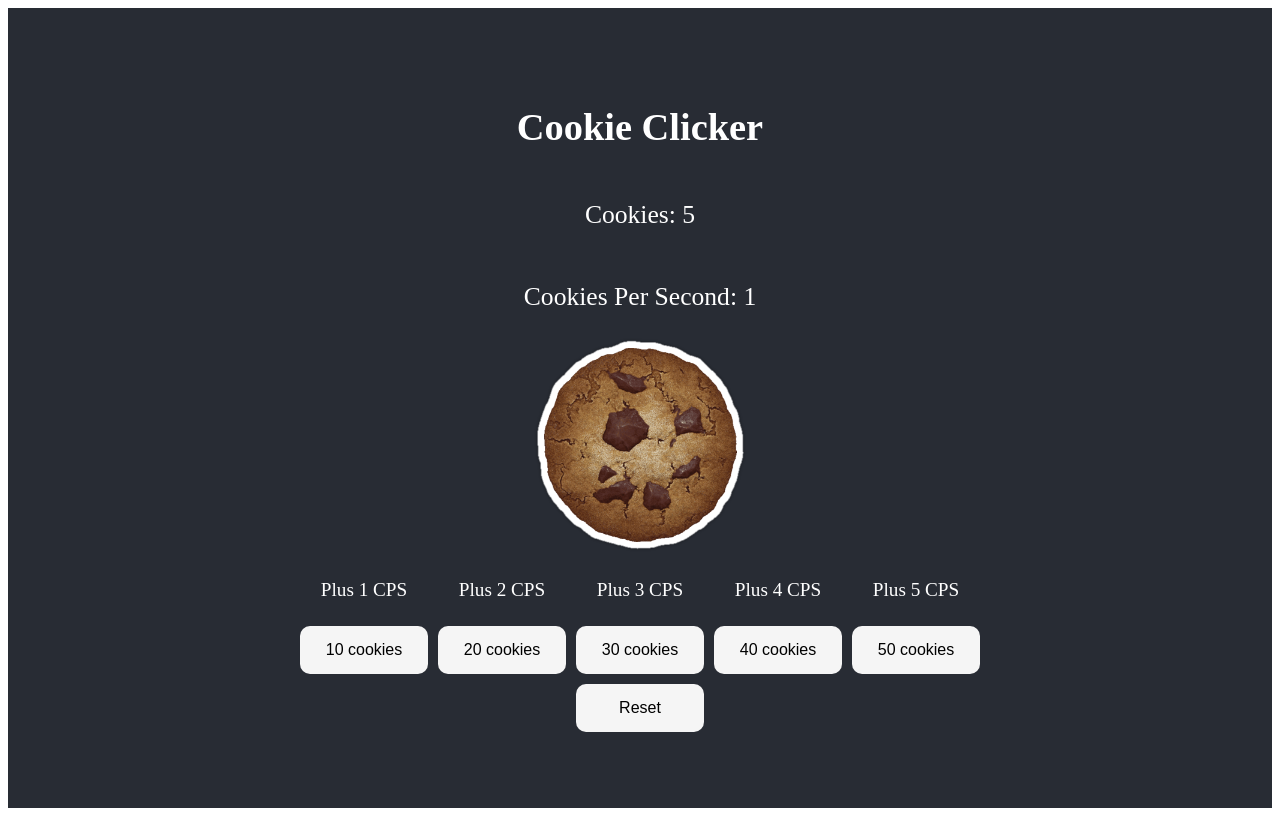
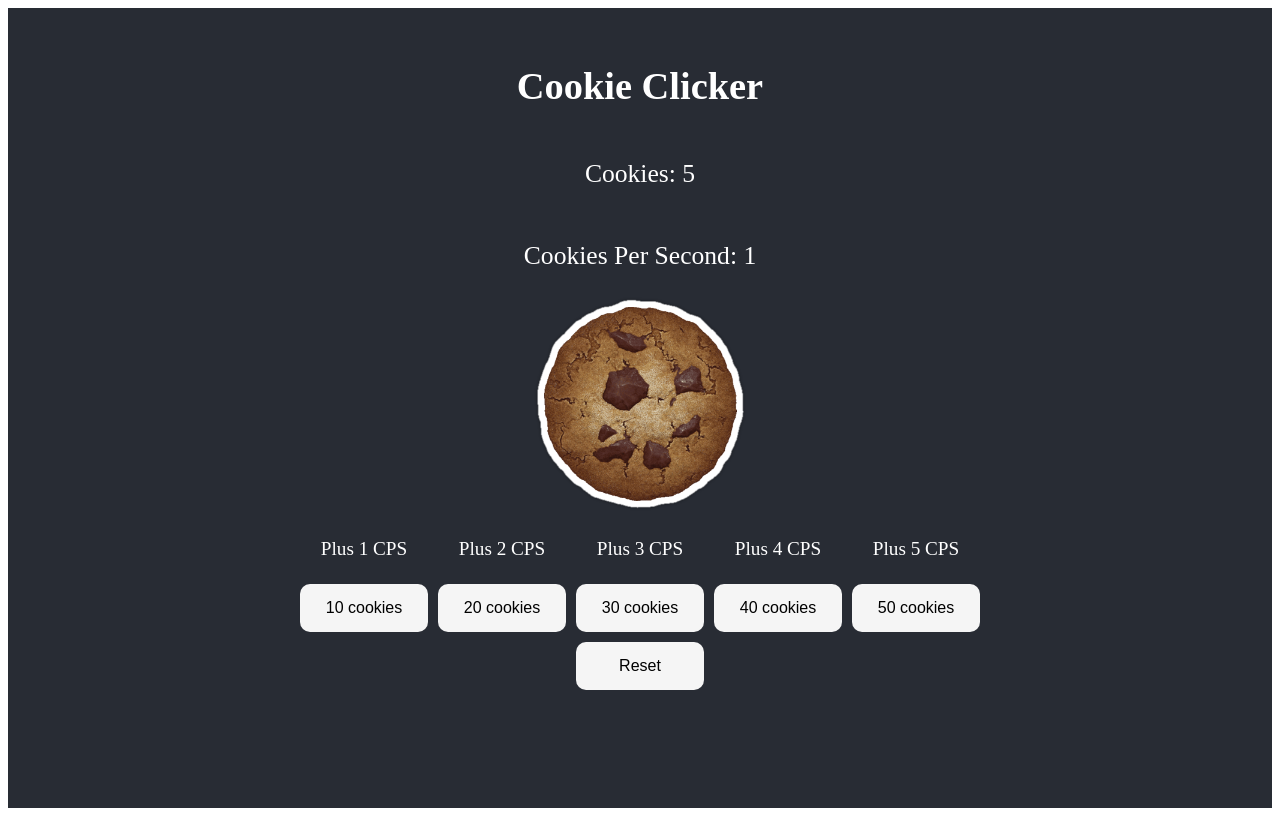
Before and after one commit to gabaal/Basic-Cookie-Clicker, a React (Vite) app: page / in a window 1280 px wide. Built offline with nearby package versions, Linux system fonts and the light colour scheme.

Commit message:
Image imported

```diff
--- a/src/App.css
+++ b/src/App.css
@@ -5,7 +5,7 @@
   display: flex;
   flex-direction: column;
   align-items: center;
-  justify-content: center;
+  /* justify-content: center; */
   font-size: calc(10px + 2vmin);
   color: white;
 }
@@ -22,10 +22,11 @@
 }
 
 h1 {
-  font-size: 3vw
+  font-size: 3vw;
+  margin-top:7vh;
 }
 p{
-  font-size: 2vw
+  font-size: 2vw;
 }
 button {
   background-color: whitesmoke; /* Green */
--- a/src/CookieClicked.jsx
+++ b/src/CookieClicked.jsx
@@ -1,5 +1,6 @@
 import React from'react'
 import './cookie.css'
+import cookie from './cookie.png'
 
 
 export default function CookieClicked({ handleClick }) {
@@ -7,7 +8,7 @@ export default function CookieClicked({ handleClick }) {
     <div>
       <img
       className='cookie'
-        src="public/cookie.png"
+        src={cookie}
         alt="Image of a ookie"
         onClick={handleClick}
       />
```
Also changed, not shown: src/App.jsx (line endings or trailing spaces).
